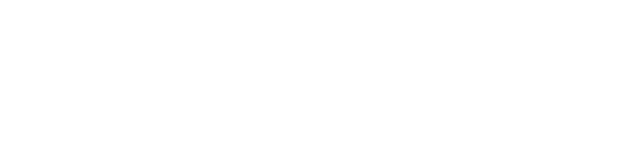
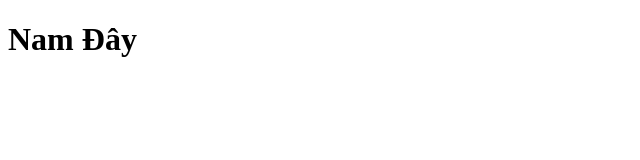
Before and after one commit to khanhlecodegym/C041h1, a plain HTML site: page index.html in a window 1280 px wide. Shown: the whole page, without its empty margins (0-640 px from the left). Drawn offline with Linux system fonts and the light colour scheme.

Commit message:
nam create post

```diff
--- a/index.html
+++ b/index.html
@@ -6,6 +6,6 @@
     <title>Document</title>
 </head>
 <body>
-
+    <h1>Nam Đây</h1>
 </body>
 </html>
```
